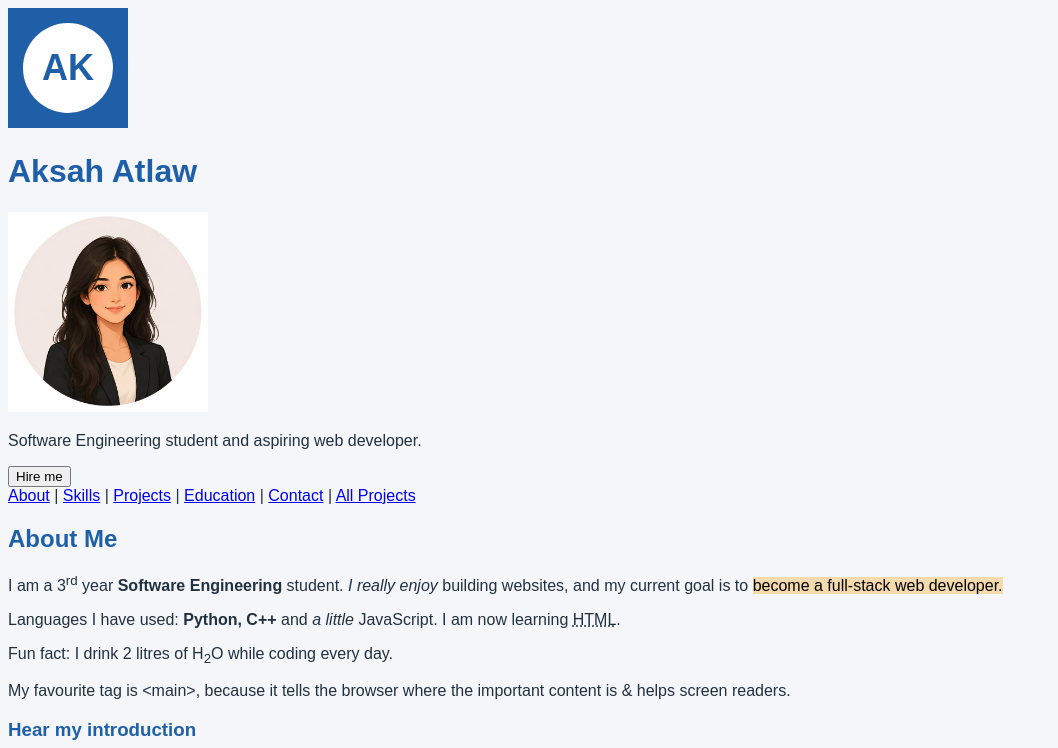
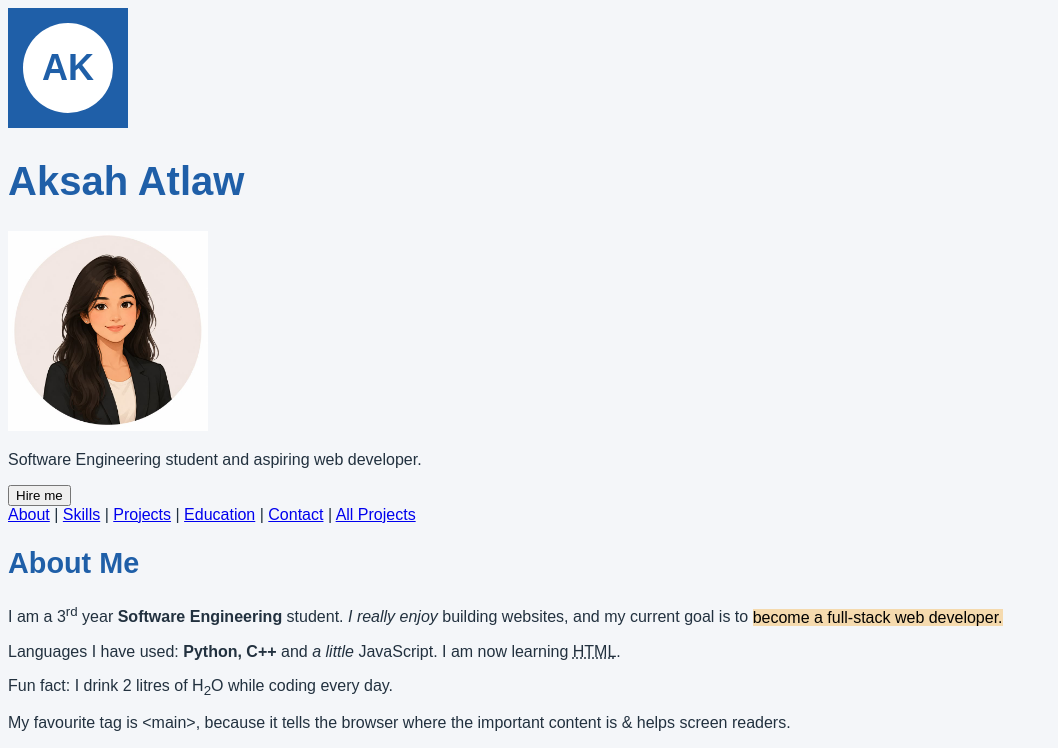
Before and after one commit to aksah-1221/Aksah-s-Portfolio, a plain HTML site: page index.html in a window 1280 px wide. Shown: the top 748 px of the page, without its empty margins (0-1058 px from the left). Drawn offline with Linux system fonts and the light colour scheme.

Commit message:
updated the font size of h1,h2 and h3

```diff
--- a/CSS/style.css
+++ b/CSS/style.css
@@ -4,30 +4,36 @@
 
 /* ---------- Base ---------- */
 body {
-    background-color: #f4f6f9;   /* very light grey-blue */
+    background-color: #f4f6f9;
     font-family: Arial, sans-serif;
 }
 
 h1 {
-    color: purple;   /* test colour, replaced in Lab 16 */
+    font-size: 2.5rem;
+    color: purple;
 }
 body {
     background-color: #f4f6f9;
-    color: #22313f;                 /* hex */
+    color: #22313f;
 }
 
 h1 {
-    color: #1f5fa8;                 /* hex */
+    color: #1f5fa8;
 }
 
 h2 {
+    font-size: 1.8rem;
     color: rgb(31, 95, 168);        /* the same blue in RGB */
 }
 
 h3 {
+    font-size: 1.2rem;
     color: hsl(212, 69%, 39%);      /* the same blue in HSL */
 }
 
 mark {
     background-color: rgba(245, 166, 35, 0.35);   /* see-through orange */
 }
+html {
+    font-size: 16px;   /* 1rem = 16px everywhere */
+}
```
